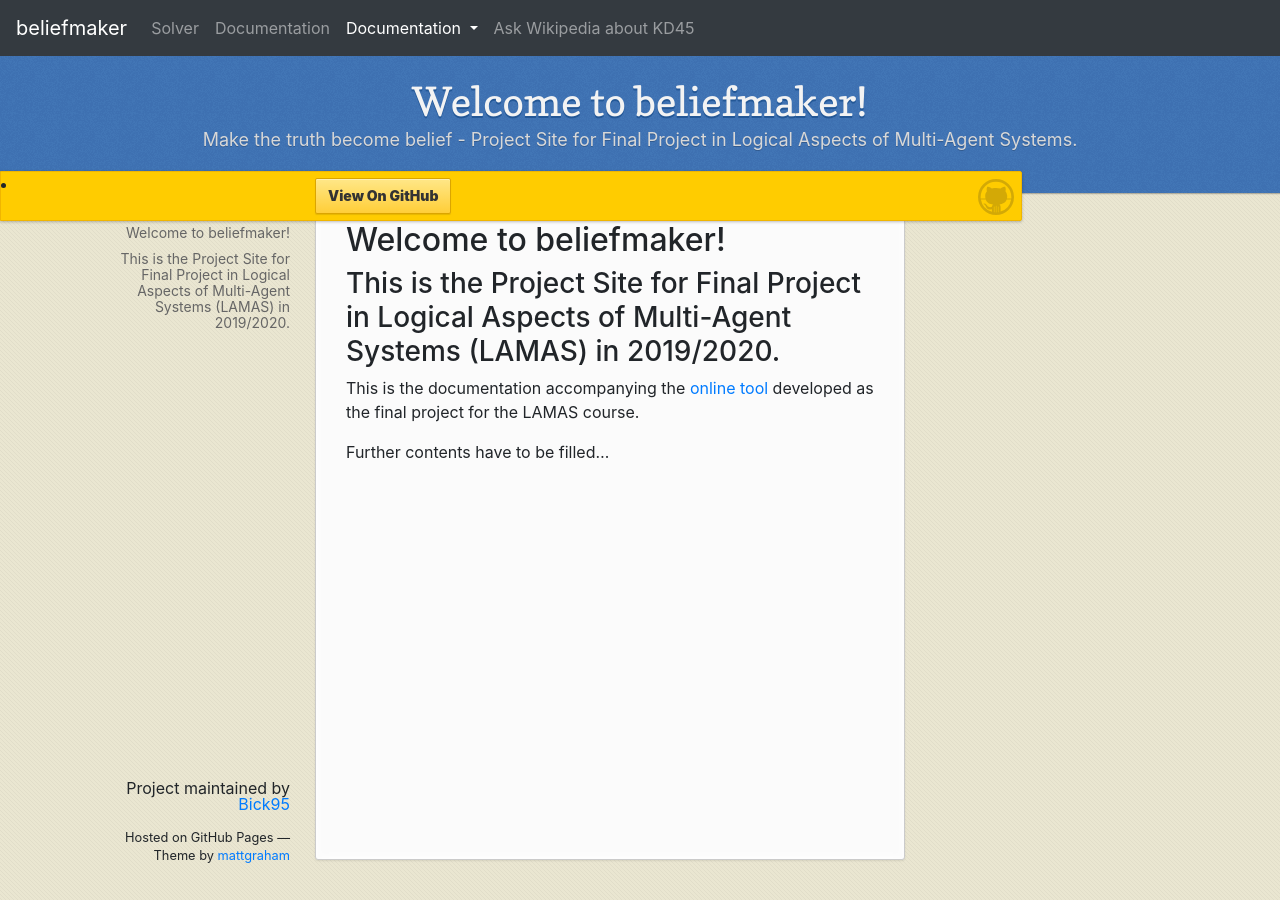
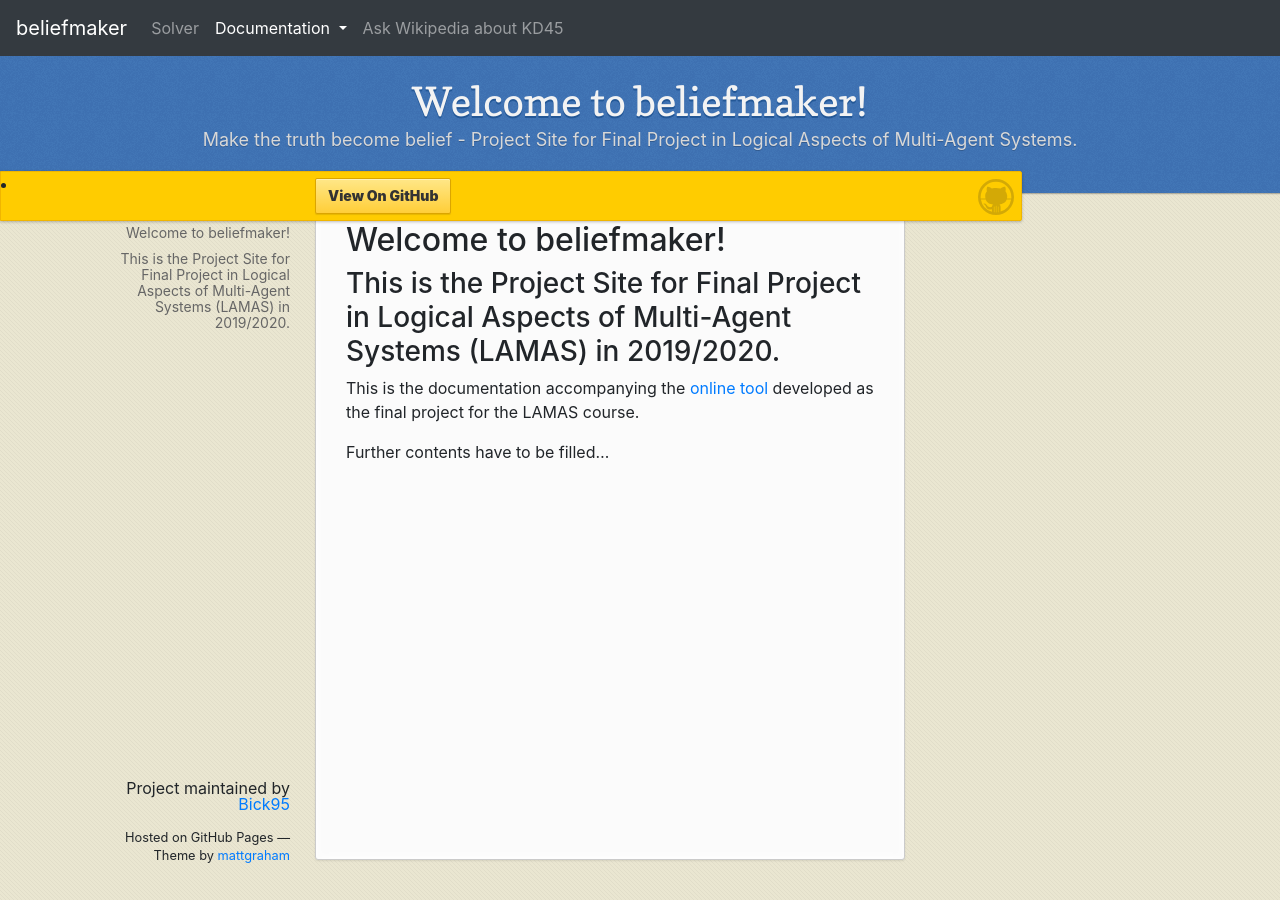
Before and after one commit to Bick95/beliefmaker, a Jekyll site: the page built from index.md, in a window 1280 px wide. Built offline with Jekyll 4.4.1, drawn with Linux system fonts in a browser that asks for light colours; nearby versions of some CDN libraries.

Commit message:
Adjusted nav bar

```diff
--- a/_layouts/default.html
+++ b/_layouts/default.html
@@ -30,20 +30,16 @@
           <li class="nav-item">
             <a class="nav-link" href="https://bick95.pythonanywhere.com/">Solver</a>
           </li>
-          <li class="nav-item">
-            <a class="nav-link" href="https://bick95.github.io/beliefmaker/" target="_blank">Documentation</a>
-          </li>
 
           <!-- Dropdown -->
           <li class="nav-item dropdown">
-            <a class="nav-link dropdown-toggle active bg-dark" href="#" id="navbarDropdown" role="button" data-toggle="dropdown" aria-haspopup="true" aria-expanded="false">
+            <a class="nav-link dropdown-toggle active" href="#" id="navbarDropdown" role="button" data-toggle="dropdown" aria-haspopup="true" aria-expanded="false">
               Documentation
             </a>
             <div class="dropdown-menu" aria-labelledby="navbarDropdown">
-              <a class="dropdown-item" href="https://bick95.github.io/beliefmaker/technical_report">Technical</a>
-              <a class="dropdown-item" href="#">Another action</a>
-              <div class="dropdown-divider"></div>
-              <a class="dropdown-item" href="#">Something else here</a>
+              {% for page in site.pages %}
+                <a class="dropdown-item" href="{{ page.filename }}">{{ page.title }}</a>
+              {% endfor %}
             </div>
           </li>
 
```
